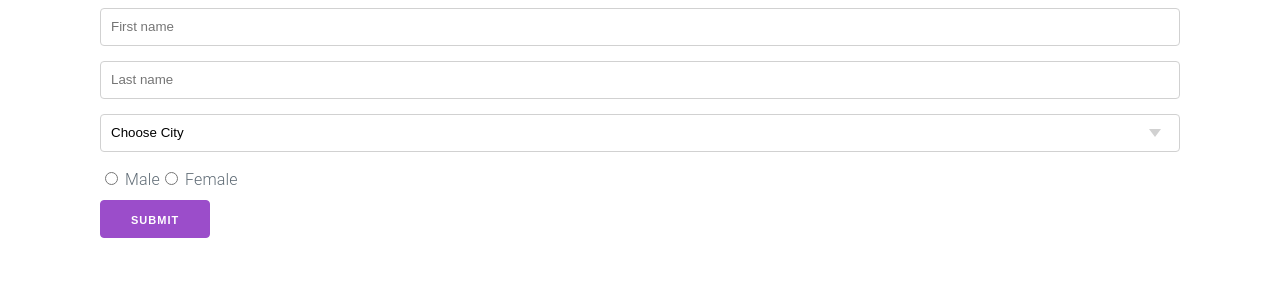
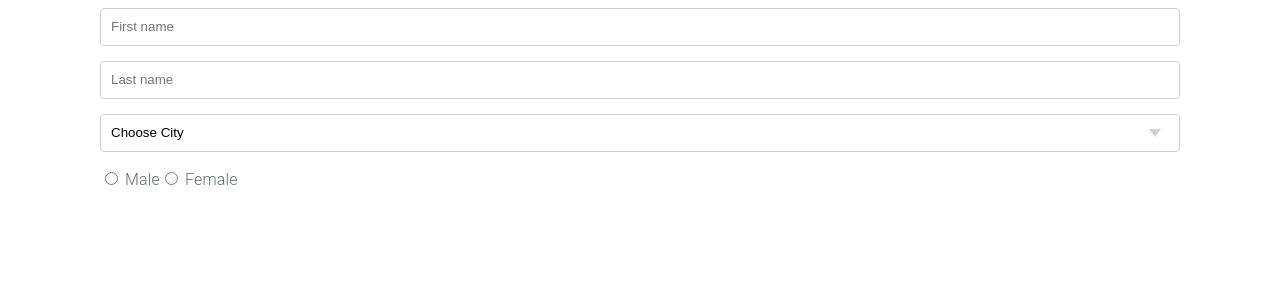
Before and after one commit to codersadikbd/reactapp, a React (Vite) app: page / in a window 1280 px wide. Shown: the top 300 px of the page. Built offline with nearby package versions, Linux system fonts and the light colour scheme.

Commit message:
refactor: remove submit button from form in App component

```diff
--- a/src/App.jsx
+++ b/src/App.jsx
@@ -22,7 +22,6 @@ const App = () => {
         <input type="radio" name="gender" /> Male
         <input type="radio" name="gender" /> Female
         <br />
-        <button type="submit">Submit</button>
       </form>
     </div>
   );
```
